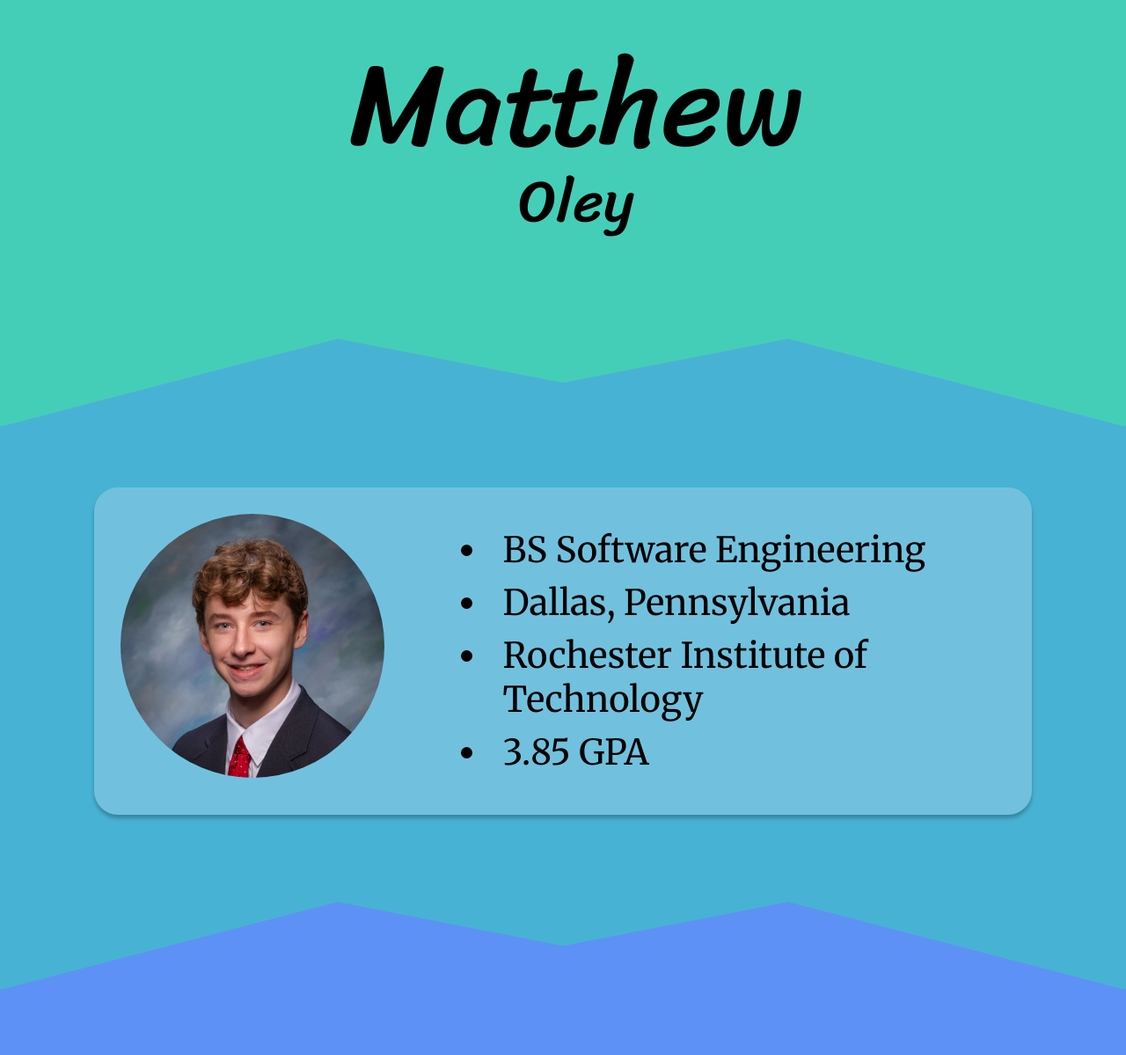
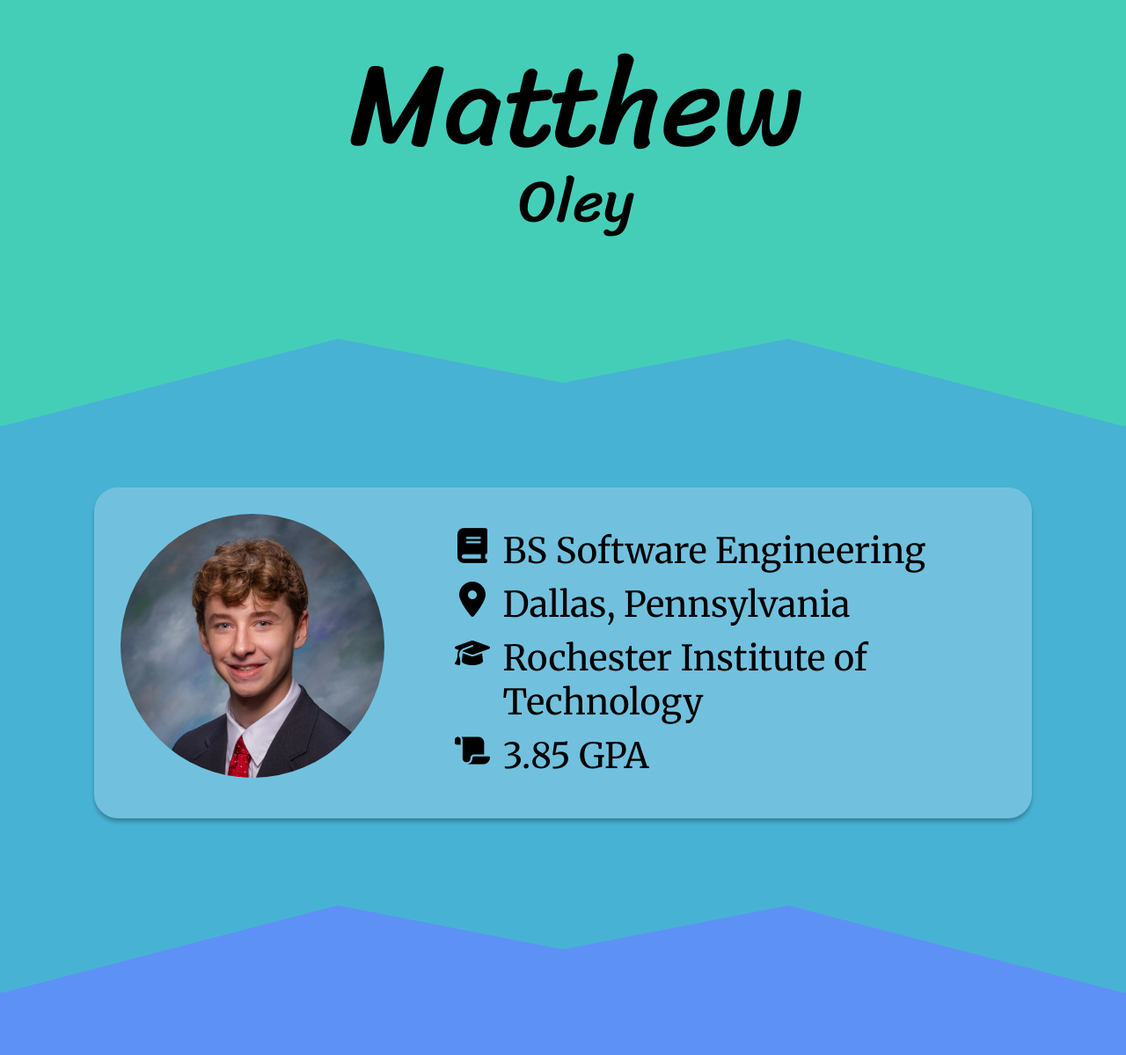
Before and after one commit to mroley1/Personal-Website, a Next.js app: page / in a window 1280 px wide. Shown: the part 162-1361 px from the top of the page at 88% size. Built offline with nearby package versions, Linux system fonts and the light colour scheme.

Commit message:
icon css selectors

```diff
--- a/src/app/globals.css
+++ b/src/app/globals.css
@@ -13,20 +13,20 @@
   --main-colors-8: #ffc958;
 }
 
-/*
+
 @media (min-width: 935px) {
-  .list[data-icon=major]::marker {content: url(assets/list_pngs/major.png);}
-  .list[data-icon=location]::marker {content: url(assets/list_pngs/location.png);}
-  .list[data-icon=school]::marker {content: url(assets/list_pngs/school.png);}
-  .list[data-icon=gpa]::marker {content: url(assets/list_pngs/gpa.png);}
+  li[data-icon=major]::marker {content: url(/assets/list_pngs/major.png);}
+  li[data-icon=location]::marker {content: url(/assets/list_pngs/location.png);}
+  li[data-icon=school]::marker {content: url(/assets/list_pngs/school.png);}
+  li[data-icon=gpa]::marker {content: url(/assets/list_pngs/gpa.png);}
 }
 @media (max-width: 935px) {
-  .list[data-icon=major]::marker {content: url(assets/list_pngs/major_small.png);}
-  .list[data-icon=location]::marker {content: url(assets/list_pngs/location_small.png);}
-  .list[data-icon=school]::marker {content: url(assets/list_pngs/school_small.png);}
-  .list[data-icon=gpa]::marker {content: url(assets/list_pngs/gpa_small.png);}
+  li[data-icon=major]::marker {content: url(/assets/list_pngs/major_small.png);}
+  li[data-icon=location]::marker {content: url(/assets/list_pngs/location_small.png);}
+  li[data-icon=school]::marker {content: url(/assets/list_pngs/school_small.png);}
+  li[data-icon=gpa]::marker {content: url(/assets/list_pngs/gpa_small.png);}
 }
-*/
+
 
 html {scroll-behavior: smooth;}
 body {background-color: var(--main-colors-BG); margin: 0px; position: relative;}
```
